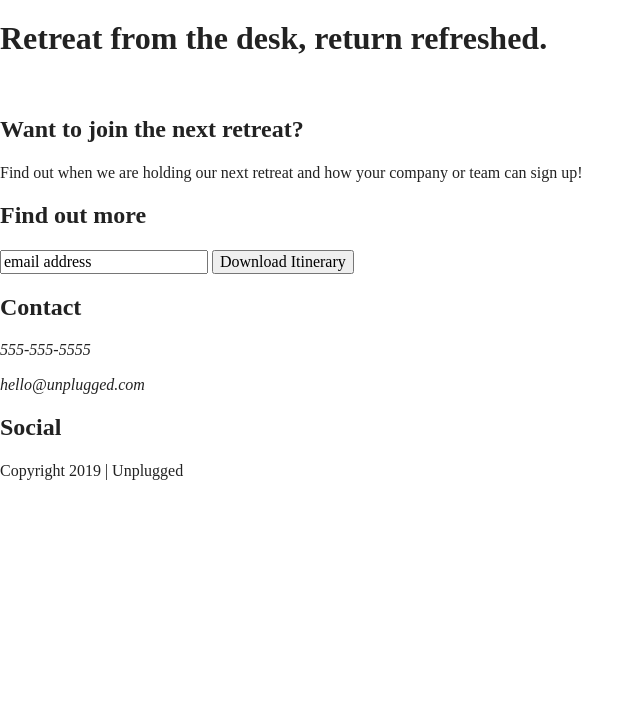
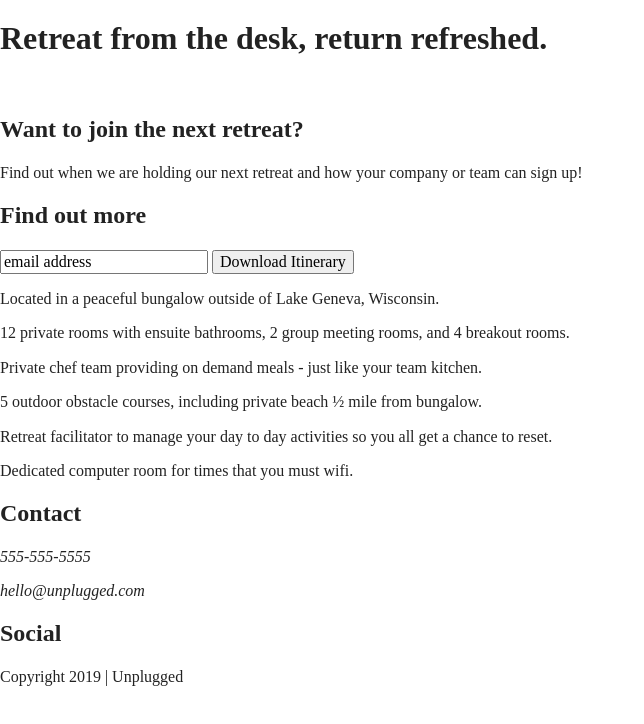
Before and after one commit to mkennedy5280/206-unplugged, a website built with Parcel: page index.html in a window 1280 px wide. Shown: the part 74-798 px from the top of the page, without its empty margins (0-644 px from the left). Built offline with nearby package versions, Linux system fonts and the light colour scheme.

Commit message:
Adds article and paragraph stages to the features section

```diff
--- a/index.html
+++ b/index.html
@@ -53,8 +53,35 @@
         <input type="button" value="Download Itinerary">
       </div>
     </aside>
-    <section></section>
-    <section></section>
+    <section class="features">
+      <div class="content-wrapper">
+        <article>
+          <p class="fontawesome-icon"></p>
+          <p class="features-item-description">Located in a peaceful bungalow outside of Lake Geneva, Wisconsin.</p>
+        </article>
+        <article>
+          <p class="fontawesome-icon"></p>
+          <p class="features-item-description">12 private rooms with ensuite bathrooms, 2 group meeting rooms, and 4 breakout rooms.</p>
+        </article>
+        <article>
+          <p class="fontawesome-icon"></p>
+          <p class="features-item-description">Private chef team providing on demand meals - just like your team kitchen.</p>
+        </article>
+        <article>
+          <p class="fontawesome-icon"></p>
+          <p class="features-item-description">5 outdoor obstacle courses, including private beach ½ mile from bungalow.</p>
+        </article>
+        <article>
+          <p class="fontawesome-icon"></p>
+          <p class="features-item-description">Retreat facilitator to manage your day to day activities so you all get a chance to reset.</p>
+        </article>
+        <article>
+          <p class="fontawesome-icon"></p>
+          <p class="features-item-description">Dedicated computer room for times that you must wifi.</p>
+        </article>
+      </div>
+
+    </section>
   </main>
   <footer>
     <div class="content-wrapper">
```
